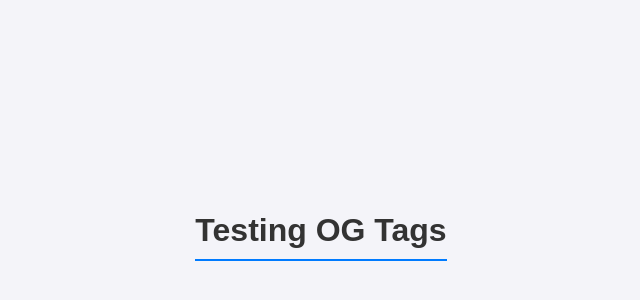
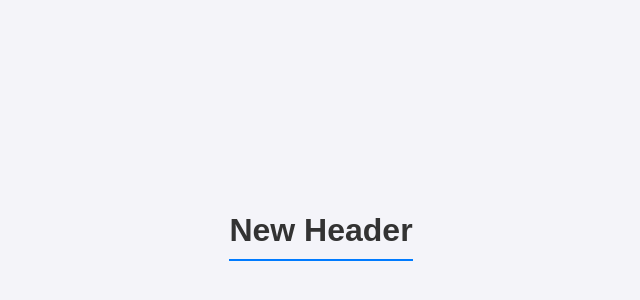
Before and after one commit to mauricioschneider/render-og-tag-test, a website: page index.html in a window 1280 px wide. Shown: the part 164-464 px from the top of the page, without its empty margins (319-959 px from the left). Drawn offline with Linux system fonts and the light colour scheme.

Commit message:
Changes header

```diff
--- a/index.html
+++ b/index.html
@@ -33,6 +33,6 @@
     </style>
 </head>
 <body>
-<h1>Testing OG Tags</h1>
+<h1>New Header</h1>
 </body>
 </html>
```
